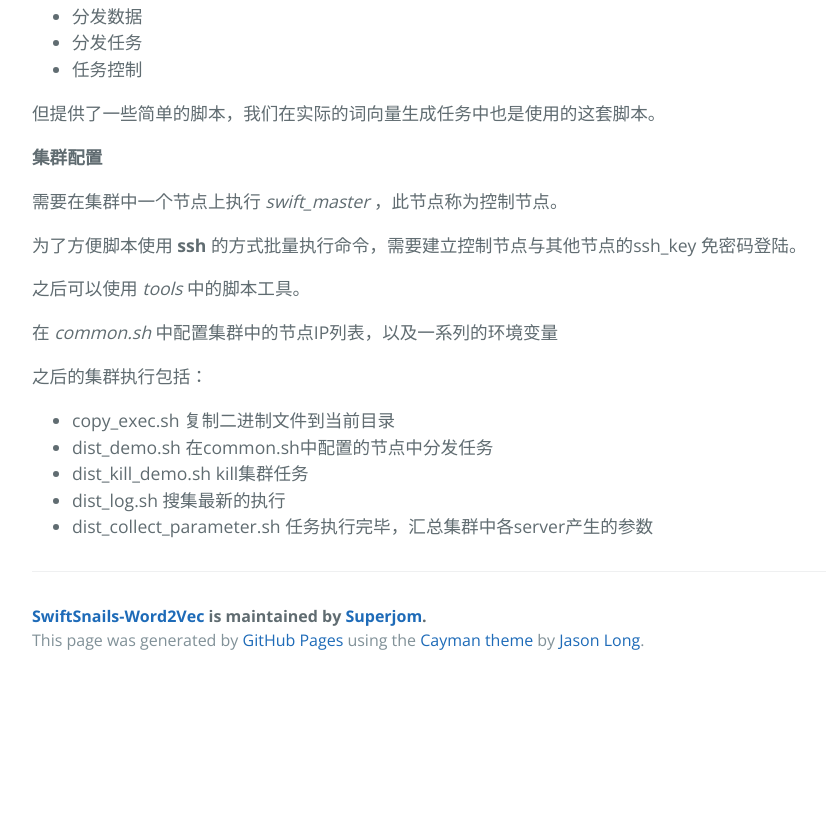
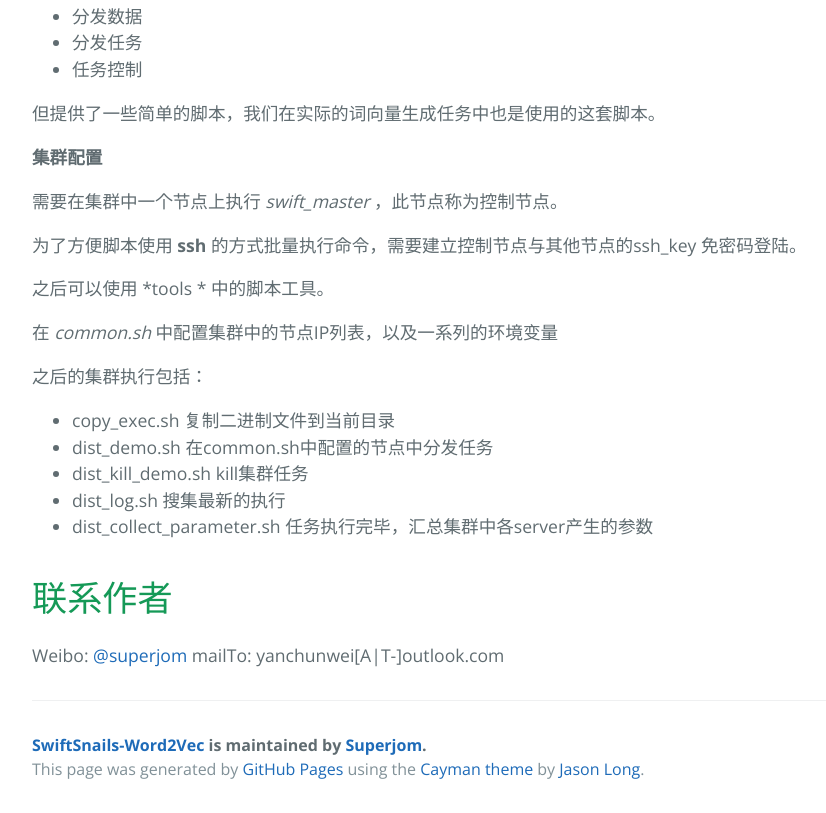
Before and after one commit to Superjomn/SwiftSnails-Word2Vec, a plain HTML site: page index.html in a window 1280 px wide. Shown: the part 3599-4412 px from the top of the page, without its empty margins (192-1018 px from the left). Before the commit the page ends 4283 px from the top, so only its background shows below. Drawn offline with nearby package versions, Linux system fonts and the light colour scheme.

Commit message:
Create gh-pages branch via GitHub

```diff
--- a/index.html
+++ b/index.html
@@ -182,7 +182,7 @@ num_sents_to_cache: 10000
 
 <p>为了方便脚本使用 <strong>ssh</strong> 的方式批量执行命令，需要建立控制节点与其他节点的ssh_key 免密码登陆。</p>
 
-<p>之后可以使用 <em>tools</em> 中的脚本工具。</p>
+<p>之后可以使用 *tools * 中的脚本工具。</p>
 
 <p>在 <em>common.sh</em> 中配置集群中的节点IP列表，以及一系列的环境变量</p>
 
@@ -196,6 +196,12 @@ num_sents_to_cache: 10000
 <li>dist_collect_parameter.sh 任务执行完毕，汇总集群中各server产生的参数</li>
 </ul>
 
+<h1>
+<a id="联系作者" class="anchor" href="#%E8%81%94%E7%B3%BB%E4%BD%9C%E8%80%85" aria-hidden="true"><span class="octicon octicon-link"></span></a>联系作者</h1>
+
+<p>Weibo: <a href="https://github.com/superjom" class="user-mention">@superjom</a>
+mailTo: yanchunwei[A|T-]outlook.com</p>
+
       <footer class="site-footer">
         <span class="site-footer-owner"><a href="https://github.com/Superjom/SwiftSnails-Word2Vec">SwiftSnails-Word2Vec</a> is maintained by <a href="https://github.com/Superjom">Superjom</a>.</span>
 
```
Also changed, not shown: params.json (+1 -1 lines).
